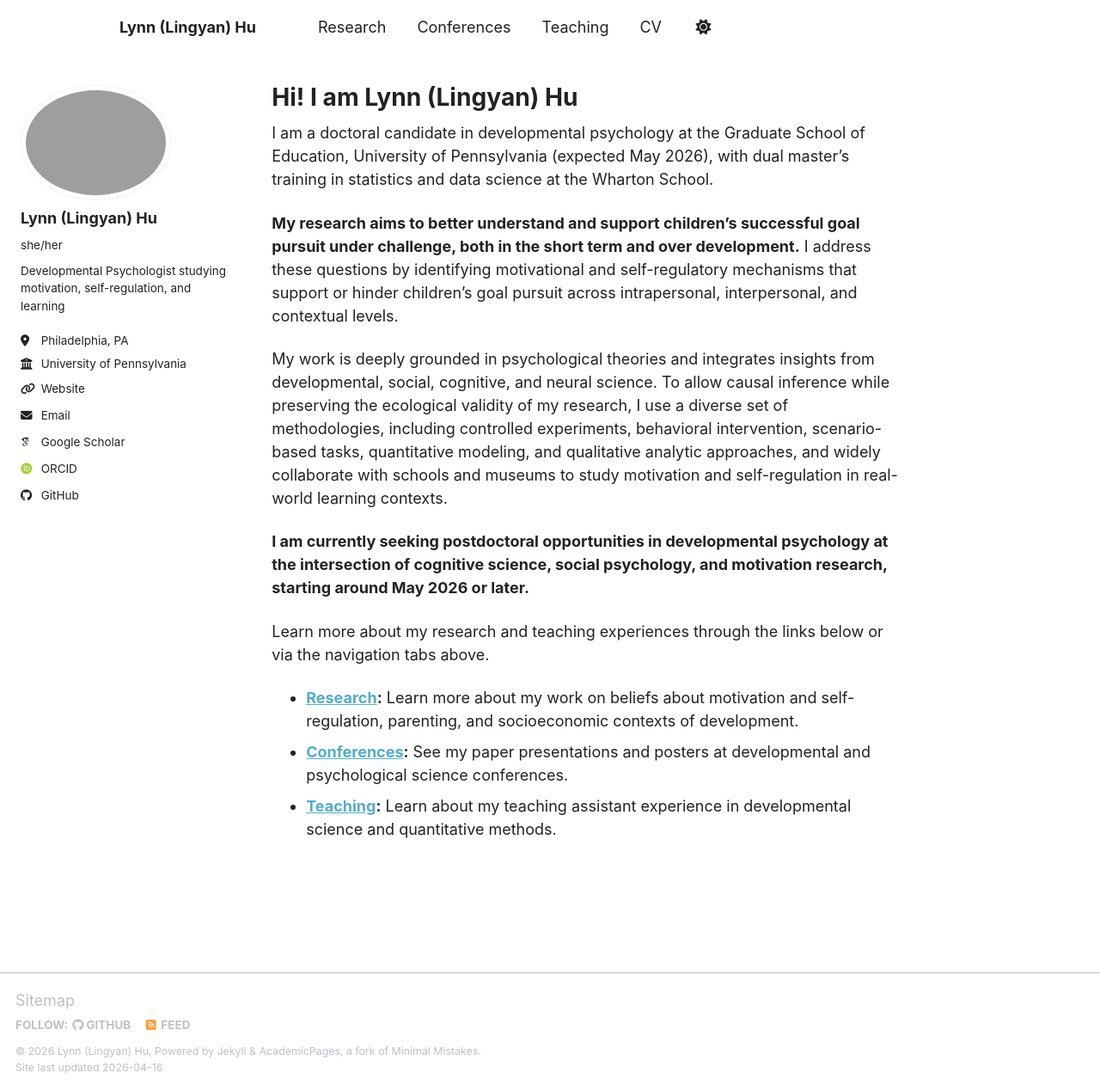
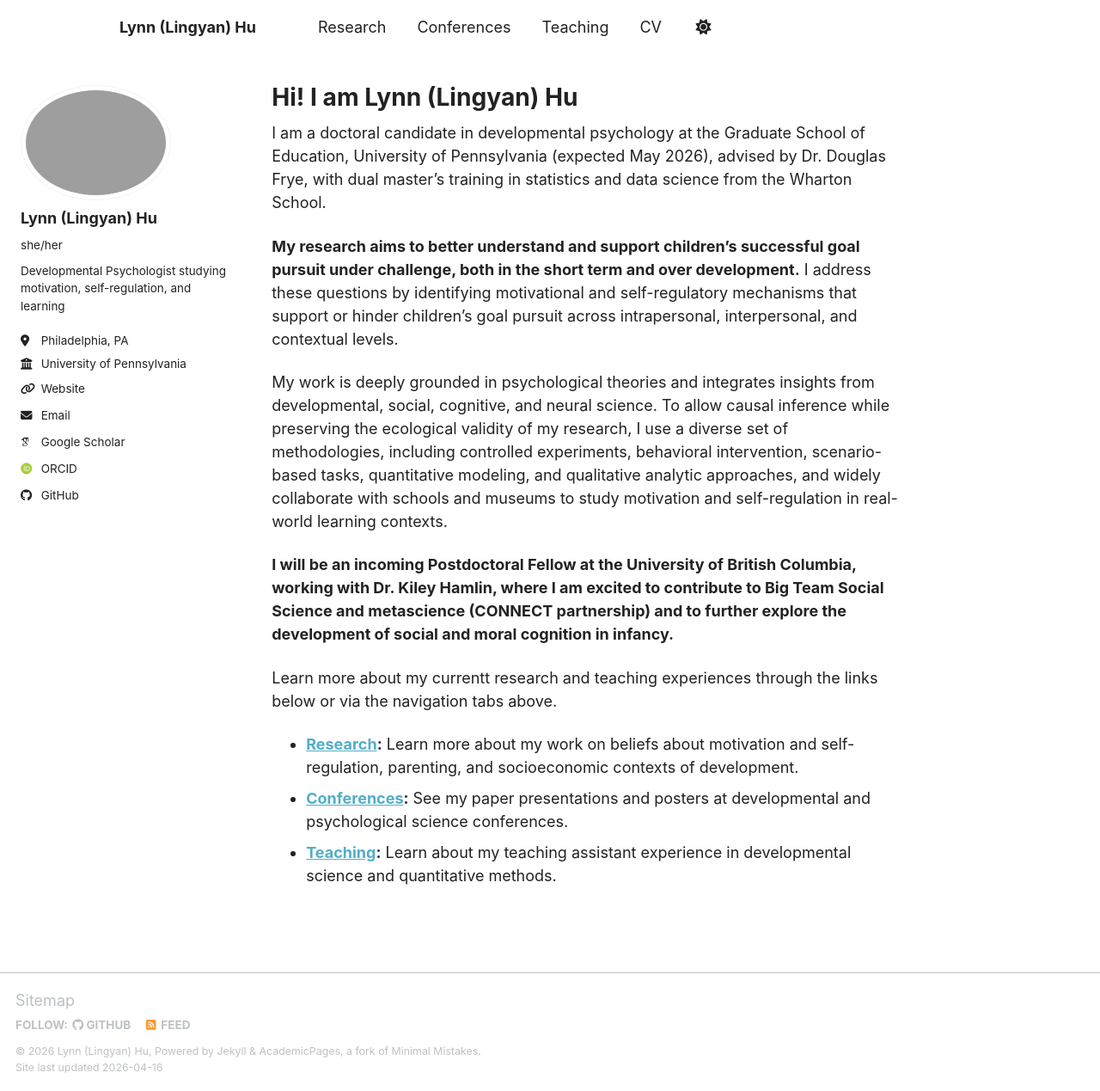
Before and after one commit to lingyh904/lingyh904.github.io, a Jekyll site: the page built from _pages/about.md, in a window 1280 px wide and 1269 px high. Shown: the whole window at 86% size. Built offline with Jekyll 4.4.1, drawn with Linux system fonts in a browser that asks for light colours; some web fonts are replaced; a script bundle is joined from its source files by our own code; library files that are not in the unit come from our copies.

Commit message:
Update about.md

```diff
--- a/_pages/about.md
+++ b/_pages/about.md
@@ -6,16 +6,16 @@ redirect_from:
   - /about/
   - /about.html
 ---
-I am a doctoral candidate in developmental psychology at the Graduate School of Education, University of Pennsylvania (expected May 2026), with dual master’s training in statistics and data science at the Wharton School.
+I am a doctoral candidate in developmental psychology at the Graduate School of Education, University of Pennsylvania (expected May 2026), advised by Dr. Douglas Frye, with dual master’s training in statistics and data science from the Wharton School.
 
 <strong>My research aims to better understand and support children’s successful goal pursuit under challenge, both in the short term and over development.</strong> I address these questions by identifying motivational and self-regulatory mechanisms that support or hinder children’s goal pursuit across intrapersonal, interpersonal, and contextual levels.
 
 My work is deeply grounded in psychological theories and integrates insights from developmental, social, cognitive, and neural science.
 To allow causal inference while preserving the ecological validity of my research, I use a diverse set of methodologies, including controlled experiments, behavioral intervention, scenario-based tasks, quantitative modeling, and qualitative analytic approaches, and widely collaborate with schools and museums to study motivation and self-regulation in real-world learning contexts.
 
-<strong>I am currently seeking postdoctoral opportunities in developmental psychology at the intersection of cognitive science, social psychology, and motivation research, starting around May 2026 or later.</strong>
+<strong>I will be an incoming Postdoctoral Fellow at the University of British Columbia, working with Dr. Kiley Hamlin, where I am excited to contribute to Big Team Social Science and metascience (CONNECT partnership) and to further explore the development of social and moral cognition in infancy.<strong>
 
-Learn more about my research and teaching experiences through the links below or via the navigation tabs above.
+Learn more about my currentt research and teaching experiences through the links below or via the navigation tabs above.
 
 
 - **[Research](/research/):** Learn more about my work on beliefs about motivation and self-regulation, parenting, and socioeconomic contexts of development.
```
